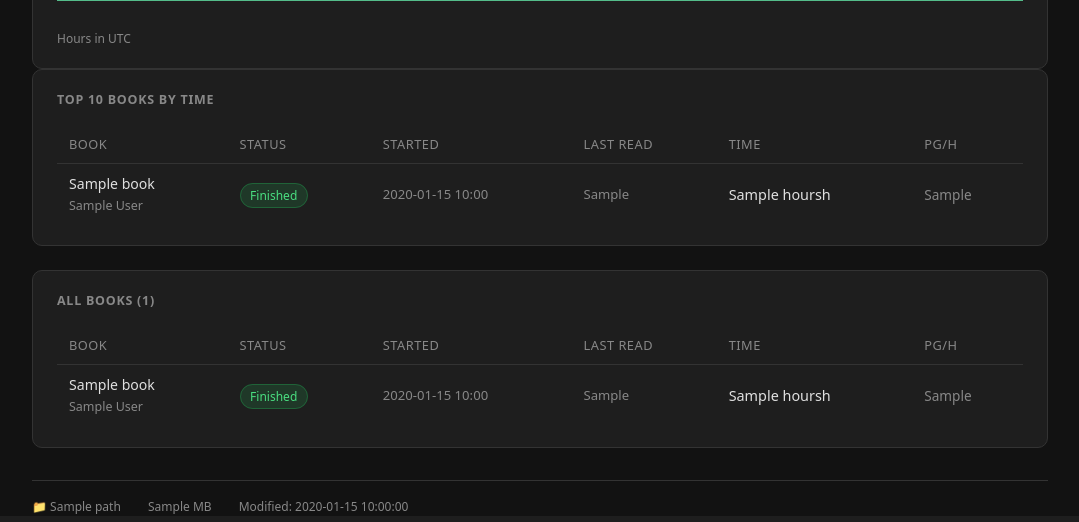
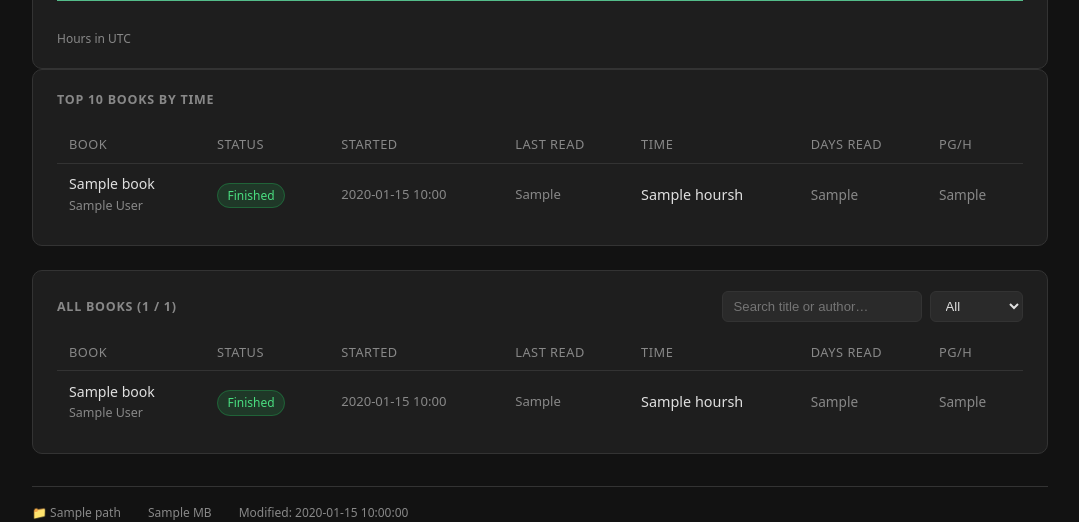
Before and after one commit to nefelodamon/KoServer, a FastAPI app: template koserver/app/services/kostats/templates/user_stats.html in a window 1280 px wide. Shown: the part 3305-3827 px from the top of the page, without its empty margins (200-1279 px from the left). Run offline with FastAPI, Linux system fonts and the light colour scheme; the template is opened without the code that fills it: most values are stand-ins (such as "Sample title", 1, 10 or a date in 2020); a map, chart or similar area stays blank; parts of the project's set-up code (start-up, migrations or seed data) failed here and were passed over.

Commit message:
KoStats: days read, all-books filter, merged count, cal fixes (0.1.66)
- Add 'Days read' column to both book tables (distinct days with reading)
- All Books: live search by title/author + status filter (Reading/Finished)
- Books read stat card: count merged books (not raw DB book IDs)
- Currently reading panel: clickable to open calendar modal
- Calendar: always renders 6 rows (fixed size, no resize on month change)
- Modal scrollbar: thin, styled, non-intrusive

Co-Authored-By: Claude Sonnet 4.6 <noreply@anthropic.com>

```diff
--- a/koserver/app/services/kostats/templates/user_stats.html
+++ b/koserver/app/services/kostats/templates/user_stats.html
@@ -53,8 +53,17 @@
 
 {# ── Currently reading ── #}
 {% if stats.summary.current_book %}
-<div class="panel" style="margin-bottom:1.5rem">
-  <div class="panel-title">Currently reading</div>
+{% set cur_book_data = namespace(b=none) %}
+{% for b in stats.all_books %}{% if b.title == stats.summary.current_book and not cur_book_data.b %}{% set cur_book_data.b = b %}{% endif %}{% endfor %}
+<div class="panel currently-reading-panel" style="margin-bottom:1.5rem"
+     data-title="{{ stats.summary.current_book }}"
+     data-authors="{{ cur_book_data.b.authors if cur_book_data.b else '' }}"
+     data-status="{{ cur_book_data.b.status if cur_book_data.b else 'Reading' }}"
+     data-started="{{ cur_book_data.b.started if cur_book_data.b else '' }}"
+     data-lastread="{{ cur_book_data.b.last_read if cur_book_data.b else '' }}"
+     data-hours="{{ cur_book_data.b.hours if cur_book_data.b else '' }}"
+     data-pph="{{ cur_book_data.b.pages_per_hour if cur_book_data.b else '' }}">
+  <div class="panel-title">Currently reading <span style="font-size:0.7rem;color:var(--accent);margin-left:0.5rem">click to view calendar</span></div>
   <div style="display:flex; align-items:center; gap:1.25rem; flex-wrap:wrap">
     <span style="font-size:1rem; font-weight:600">{{ stats.summary.current_book }}</span>
     <div class="progress-wrap" style="flex:1; min-width:200px">
@@ -125,7 +134,8 @@
         <th class="sortable" data-col="2">Started</th>
         <th class="sortable" data-col="3">Last read</th>
         <th class="sortable" data-col="4">Time</th>
-        <th class="sortable" data-col="5">pg/h</th>
+        <th class="sortable" data-col="5">Days read</th>
+        <th class="sortable" data-col="6">pg/h</th>
       </tr>
     </thead>
     <tbody>
@@ -139,6 +149,7 @@
         <td data-val="{{ b.started }}" style="white-space:nowrap; color:var(--text-muted); font-size:0.82rem">{{ b.started | localtime }}</td>
         <td data-val="{{ b.last_read }}" style="white-space:nowrap; color:var(--text-muted); font-size:0.82rem">{{ b.last_read | localtime }}</td>
         <td data-val="{{ b.hours }}" style="white-space:nowrap">{{ b.hours }}h</td>
+        <td data-val="{{ b.days_read }}" style="color:var(--text-muted); font-size:0.85rem">{{ b.days_read }}</td>
         <td data-val="{{ b.pages_per_hour }}" style="color:var(--text-muted); font-size:0.85rem">{{ b.pages_per_hour }}</td>
       </tr>
     {% endfor %}
@@ -151,7 +162,18 @@
 
 {# ── All books ── #}
 <div class="panel" style="margin-top:1.5rem">
-  <div class="panel-title">All books ({{ stats.all_books | length }})</div>
+  <div style="display:flex; align-items:center; justify-content:space-between; gap:1rem; flex-wrap:wrap; margin-bottom:0.75rem">
+    <div class="panel-title" style="margin-bottom:0">All books (<span id="all-books-count">{{ stats.all_books | length }}</span> / {{ stats.all_books | length }})</div>
+    <div style="display:flex; gap:0.5rem; flex-wrap:wrap">
+      <input id="all-books-search" type="search" placeholder="Search title or author…"
+             style="padding:0.35rem 0.65rem; background:var(--surface2); border:1px solid var(--border); border-radius:var(--radius-sm); color:var(--text); font-size:0.82rem; width:200px; outline:none;">
+      <select id="all-books-status" class="form-select" style="width:auto; padding:0.35rem 0.65rem; font-size:0.82rem">
+        <option value="">All</option>
+        <option value="reading">Reading</option>
+        <option value="finished">Finished</option>
+      </select>
+    </div>
+  </div>
   {% if stats.all_books %}
   <table class="recycle-table sortable-table" id="all-books-table">
     <thead>
@@ -161,7 +183,8 @@
         <th class="sortable" data-col="2">Started</th>
         <th class="sortable" data-col="3">Last read</th>
         <th class="sortable" data-col="4">Time</th>
-        <th class="sortable" data-col="5">pg/h</th>
+        <th class="sortable" data-col="5">Days read</th>
+        <th class="sortable" data-col="6">pg/h</th>
       </tr>
     </thead>
     <tbody>
@@ -175,6 +198,7 @@
         <td data-val="{{ b.started }}" style="white-space:nowrap; color:var(--text-muted); font-size:0.82rem">{{ b.started | localtime }}</td>
         <td data-val="{{ b.last_read }}" style="white-space:nowrap; color:var(--text-muted); font-size:0.82rem">{{ b.last_read | localtime }}</td>
         <td data-val="{{ b.hours }}" style="white-space:nowrap">{{ b.hours }}h</td>
+        <td data-val="{{ b.days_read }}" style="color:var(--text-muted); font-size:0.85rem">{{ b.days_read }}</td>
         <td data-val="{{ b.pages_per_hour }}" style="color:var(--text-muted); font-size:0.85rem">{{ b.pages_per_hour }}</td>
       </tr>
     {% endfor %}
@@ -209,6 +233,7 @@
         <button class="cal-nav-btn" id="cal-next">›</button>
       </div>
       <div class="cal-grid" id="cal-grid"></div>
+      <div id="cal-no-data" style="display:none;text-align:center;color:var(--text-muted);font-size:0.78rem;padding:0.4rem 0 0">No reading this month</div>
       <div id="cal-day-detail" class="cal-day-detail hidden"></div>
     </div>
   </div>
@@ -237,7 +262,9 @@ document.querySelectorAll('.sortable-table').forEach(table => {
       headers.forEach(h => h.classList.remove('sort-asc', 'sort-desc'));
       th.classList.add(sortAsc ? 'sort-asc' : 'sort-desc');
       const tbody = table.querySelector('tbody');
-      const rows = Array.from(tbody.querySelectorAll('tr'));
+      const rows = Array.from(tbody.querySelectorAll('tr:not([style*="display: none"])')).concat(
+        Array.from(tbody.querySelectorAll('tr[style*="display: none"]'))
+      );
       rows.sort((a, b) => {
         const aCell = a.cells[col], bCell = b.cells[col];
         const aVal = aCell.dataset.val ?? aCell.textContent.trim();
@@ -250,6 +277,33 @@ document.querySelectorAll('.sortable-table').forEach(table => {
     });
   });
 });
+
+// ── All books filter ─────────────────────────────────────────────────────
+const allBooksSearch = document.getElementById('all-books-search');
+const allBooksStatus = document.getElementById('all-books-status');
+const allBooksCount  = document.getElementById('all-books-count');
+
+function filterAllBooks() {
+  const q      = (allBooksSearch.value || '').toLowerCase().trim();
+  const status = (allBooksStatus.value || '').toLowerCase();
+  const tbody  = document.querySelector('#all-books-table tbody');
+  if (!tbody) return;
+  let visible = 0;
+  tbody.querySelectorAll('tr').forEach(row => {
+    const title   = (row.dataset.title   || '').toLowerCase();
+    const authors = (row.dataset.authors || '').toLowerCase();
+    const rowStatus = (row.dataset.status || '').toLowerCase();
+    const matchText   = !q || title.includes(q) || authors.includes(q);
+    const matchStatus = !status || rowStatus === status;
+    const show = matchText && matchStatus;
+    row.style.display = show ? '' : 'none';
+    if (show) visible++;
+  });
+  if (allBooksCount) allBooksCount.textContent = visible;
+}
+
+if (allBooksSearch) allBooksSearch.addEventListener('input', filterAllBooks);
+if (allBooksStatus) allBooksStatus.addEventListener('change', filterAllBooks);
 
 // ── Book detail modal ────────────────────────────────────────────────────
 const ROOT = '{{ root }}';
@@ -310,8 +364,9 @@ function closeModal() {
 async function loadCalendar() {
   document.getElementById('cal-month-label').textContent =
     MONTHS[calMonth - 1] + ' ' + calYear;
-  document.getElementById('cal-grid').innerHTML = '<div style="grid-column:1/-1;text-align:center;color:var(--text-muted);font-size:0.8rem;padding:1rem">Loading…</div>';
+  document.getElementById('cal-grid').innerHTML = '';
   document.getElementById('cal-day-detail').classList.add('hidden');
+  const nd = document.getElementById('cal-no-data'); if (nd) nd.style.display = 'none';
 
   const url = ROOT + '/services/kostats/stats/' + encodeURIComponent(UNAME) +
     '/book-data?title=' + encodeURIComponent(activeTitle) +
@@ -345,17 +400,15 @@ function renderCalendar() {
   const vals = Object.values(dayMins).map(Number).filter(v => v > 0);
   const maxMins = vals.length ? Math.max(...vals) : 1;
 
-  // Show empty/error state (no DOW headers needed)
+  // Error banner above grid
   if (calData._error) {
-    grid.innerHTML = `<div style="grid-column:1/-1;text-align:center;color:var(--danger);font-size:0.8rem;padding:1rem">Error loading data (${calData._error})</div>`;
-    return;
-  }
-  if (!vals.length) {
-    grid.innerHTML = '<div style="grid-column:1/-1;text-align:center;color:var(--text-muted);font-size:0.8rem;padding:1rem">No reading this month</div>';
-    return;
+    const err = document.createElement('div');
+    err.style.cssText = 'grid-column:1/-1;text-align:center;color:var(--danger);font-size:0.78rem;padding:0.4rem 0 0.6rem';
+    err.textContent = 'Error loading data (' + calData._error + ')';
+    grid.appendChild(err);
   }
 
-  // Day-of-week headers
+  // Day-of-week headers — always present
   DOW.forEach(d => {
     const el = document.createElement('div');
     el.className = 'cal-dow';
@@ -363,19 +416,19 @@ function renderCalendar() {
     grid.appendChild(el);
   });
 
-  // Empty cells before first day
+  // Leading empty cells
   for (let i = 0; i < firstDow; i++) {
     const el = document.createElement('div');
     el.className = 'cal-day empty';
     grid.appendChild(el);
   }
 
+  // Day cells
   for (let d = 1; d <= daysInMonth; d++) {
     const el = document.createElement('div');
     const mins = Number(dayMins[d] || 0);
     el.className = 'cal-day';
     el.textContent = d;
-
     if (mins > 0) {
       const ratio = mins / maxMins;
       if (ratio <= 0.25)      el.classList.add('cal-heat-1');
@@ -388,6 +441,18 @@ function renderCalendar() {
     }
     grid.appendChild(el);
   }
+
+  // Trailing empty cells — always fill to 6 rows (42 day cells total)
+  const trailing = 42 - firstDow - daysInMonth;
+  for (let i = 0; i < trailing; i++) {
+    const el = document.createElement('div');
+    el.className = 'cal-day empty';
+    grid.appendChild(el);
+  }
+
+  // No-data note below the grid (outside grid container)
+  const noteEl = document.getElementById('cal-no-data');
+  if (noteEl) noteEl.style.display = (!vals.length && !calData._error) ? '' : 'none';
 }
 
 function showDayDetail(day, dayEl) {
@@ -425,10 +490,14 @@ function showDayDetail(day, dayEl) {
   detail.classList.remove('hidden');
 }
 
-// Wire up rows
+// Wire up book rows
 document.querySelectorAll('.book-row').forEach(row => {
   row.addEventListener('click', () => openModal(row));
 });
+
+// Wire up currently-reading panel
+const crPanel = document.querySelector('.currently-reading-panel');
+if (crPanel) crPanel.addEventListener('click', () => openModal(crPanel));
 
 closeBtn.addEventListener('click', closeModal);
 overlay.addEventListener('click', e => { if (e.target === overlay) closeModal(); });
--- a/koserver/app/static/style.css
+++ b/koserver/app/static/style.css
@@ -820,7 +820,13 @@ th.sort-desc::after { content: ' ▼'; font-size: 0.65rem; opacity: 0.8; }
   display: flex;
   flex-direction: column;
   gap: 1.25rem;
+  scrollbar-width: thin;
+  scrollbar-color: var(--border) transparent;
 }
+.book-modal::-webkit-scrollbar { width: 5px; }
+.book-modal::-webkit-scrollbar-track { background: transparent; }
+.book-modal::-webkit-scrollbar-thumb { background: var(--border); border-radius: 3px; }
+.book-modal::-webkit-scrollbar-thumb:hover { background: var(--text-muted); }
 
 .book-modal-header {
   display: flex;
@@ -1002,6 +1008,9 @@ th.sort-desc::after { content: ' ▼'; font-size: 0.65rem; opacity: 0.8; }
 .book-row { cursor: pointer; }
 .book-row:hover { background: var(--surface2); }
 
+.currently-reading-panel { cursor: pointer; transition: border-color 0.15s; }
+.currently-reading-panel:hover { border-color: var(--accent); }
+
 /* ── Responsive ───────────────────────────────────────────────────────── */
 @media (max-width: 900px) {
   .panel-row { grid-template-columns: 1fr; }
--- a/koserver/config.yaml
+++ b/koserver/config.yaml
@@ -1,5 +1,5 @@
 name: KoServer
-version: "0.1.65"
+version: "0.1.66"
 slug: koserver
 description: Host for various services including KoCharacters (KOReader character viewer)
 url: https://github.com/nefelodamon/KoServer
```
Also changed, not shown: koserver/app/services/kostats/stats_reader.py (+6 -1 lines).
